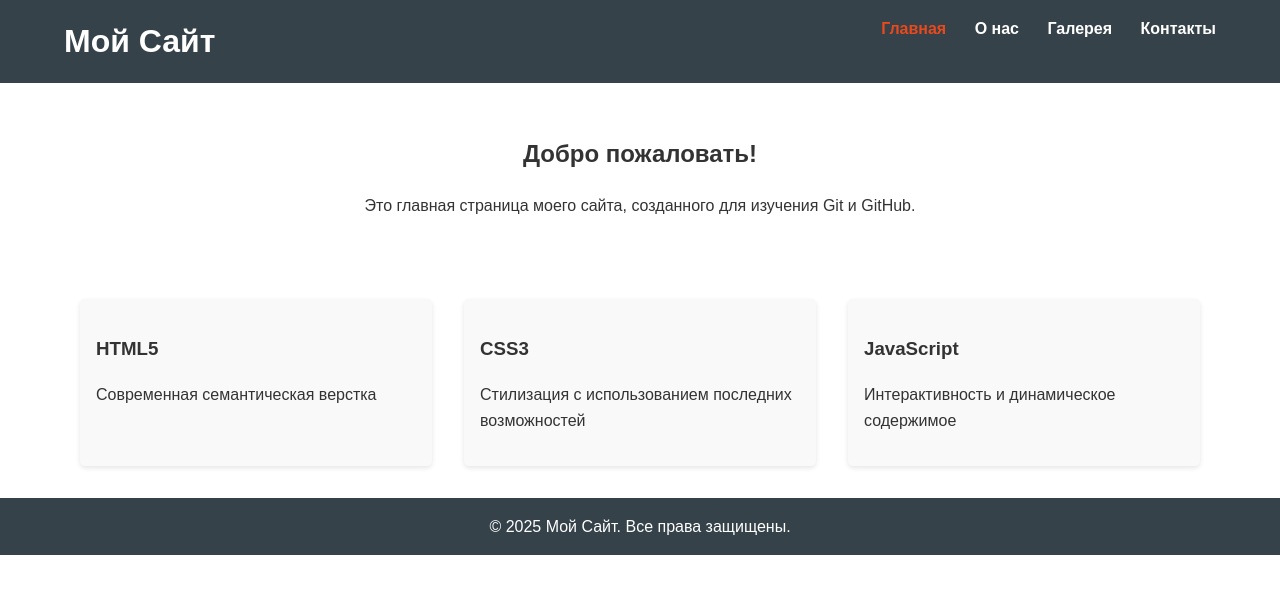
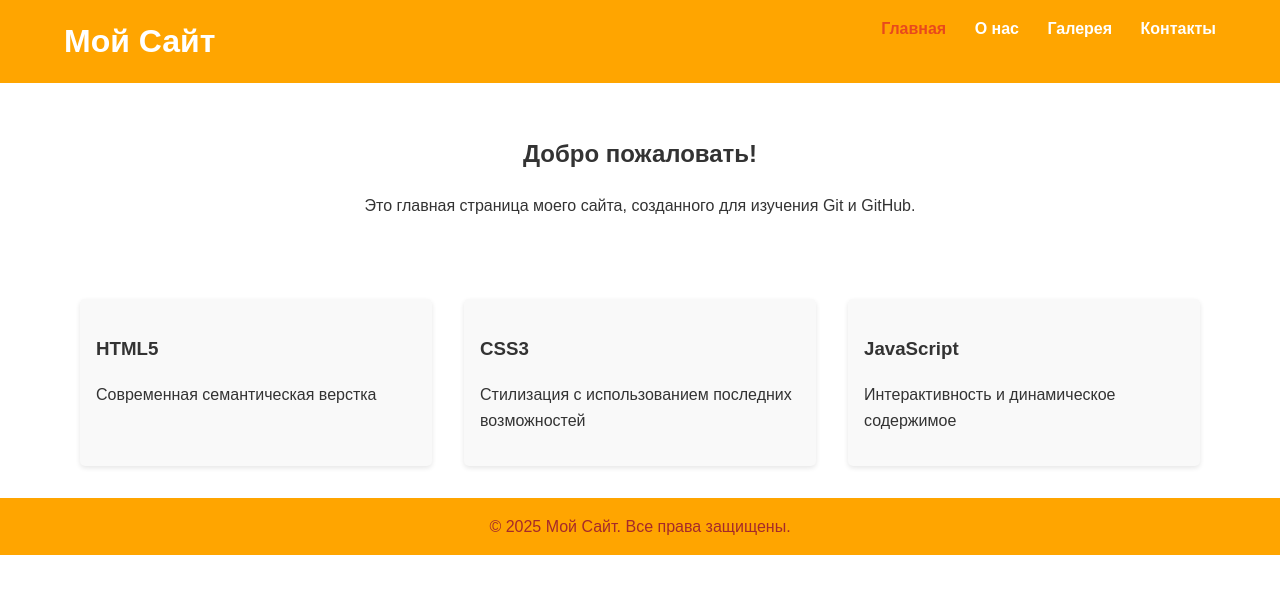
Before and after one commit to Darcrazywill/my-website, a plain HTML site: page index.html in a window 1280 px wide. Drawn offline with Linux system fonts and the light colour scheme.

Commit message:
Изменили цвет footer и header

```diff
--- a/styles/footer.css
+++ b/styles/footer.css
@@ -1,6 +1,6 @@
 .site-footer {
-    background: #35424a;
-    color: white;
+    background: orange;
+    color: brown;
     text-align: center;
     padding: 1rem 0;
     margin-top: 2rem;
--- a/styles/header.css
+++ b/styles/header.css
@@ -1,5 +1,5 @@
 .site-header {
-    background: #35424a;
+    background: orange;
     color: white;
     padding: 1rem 0;
 }
```
